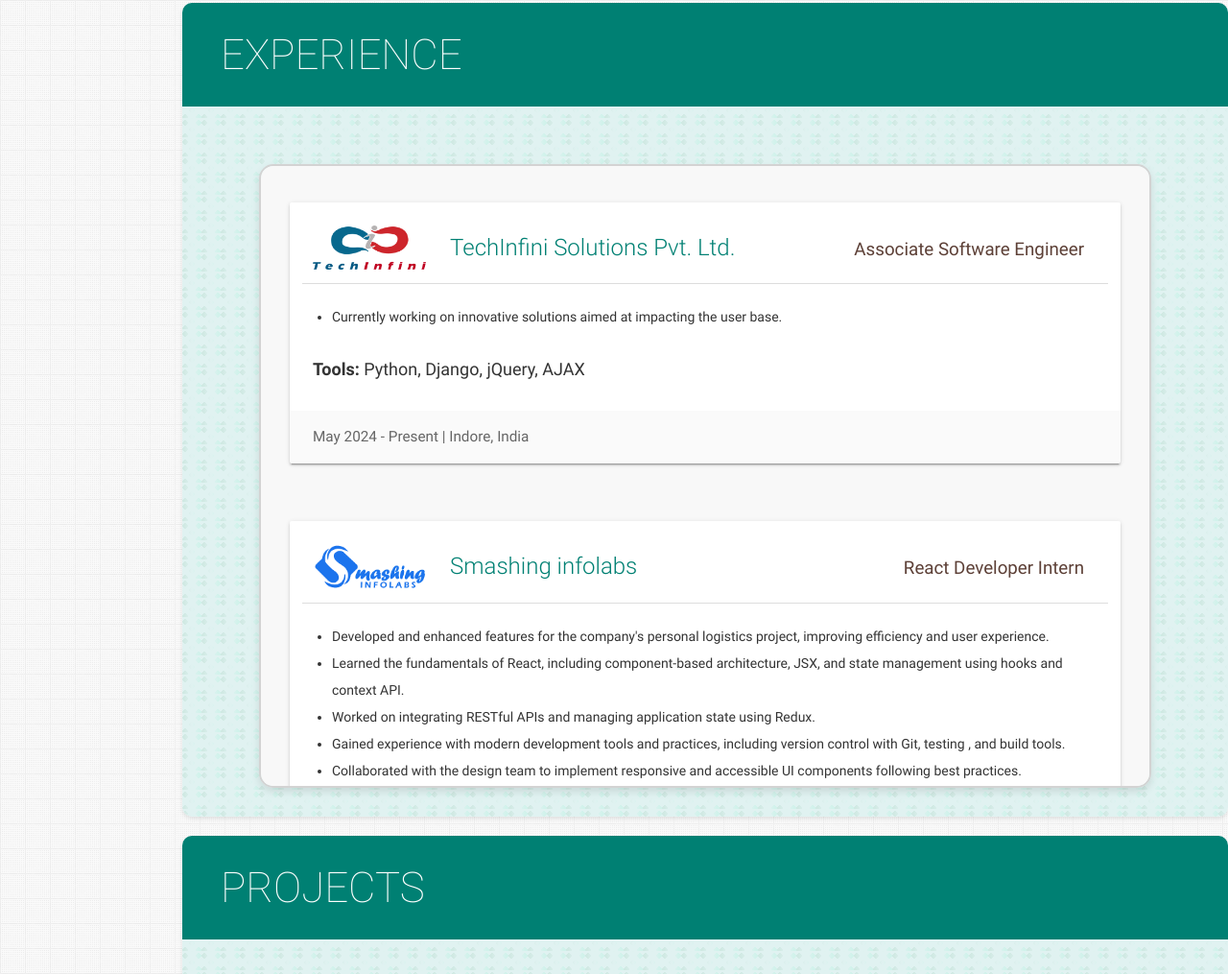
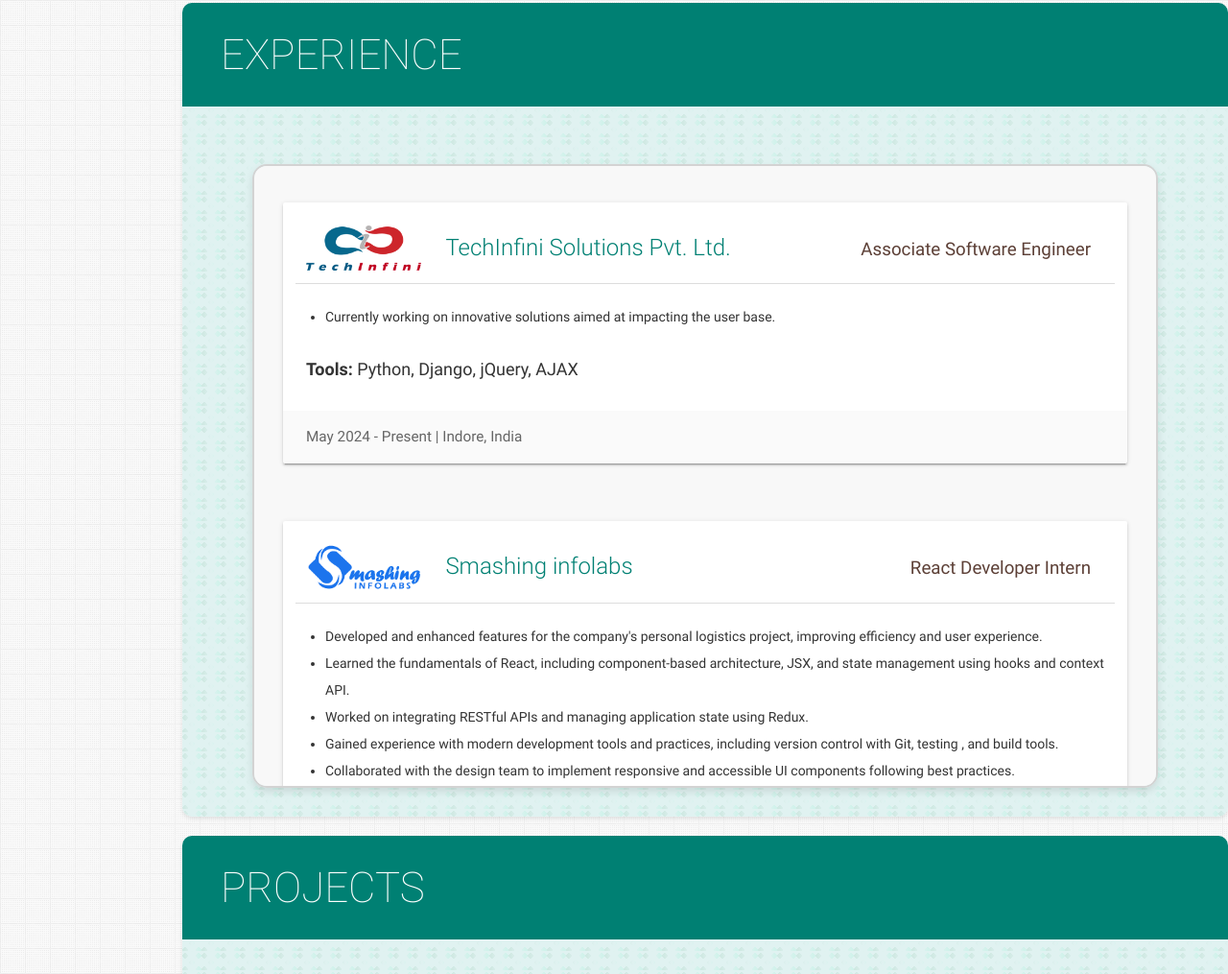
Before and after one commit to ikuldeepdangi/ikuldeepdangi.github.io, a plain HTML site: page index.html in a window 1280 px wide. Shown: the part 1924-2939 px from the top of the page at 96% size. Drawn offline with nearby package versions, Linux system fonts and the light colour scheme.

Commit message:
css update

```diff
--- a/assets/css/style.css
+++ b/assets/css/style.css
@@ -668,7 +668,7 @@ small {
 
 @media (min-width: 1200px) {
   #experience .container {
-    width: 930px;
+    width: 944px;
   }
 }
 
```
